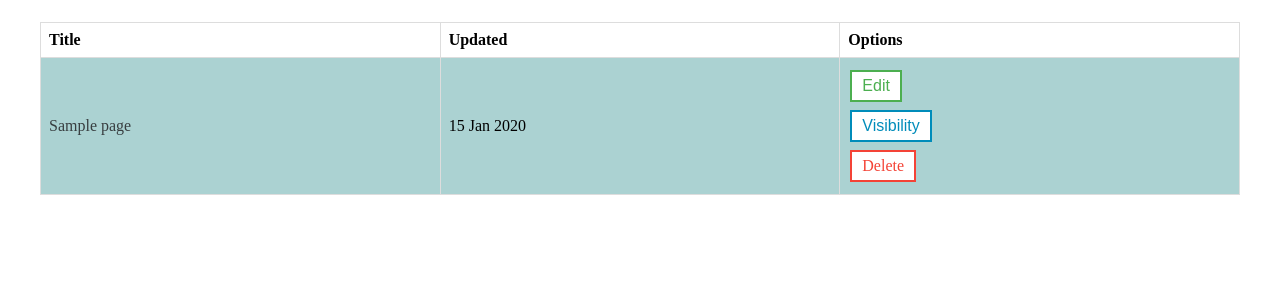
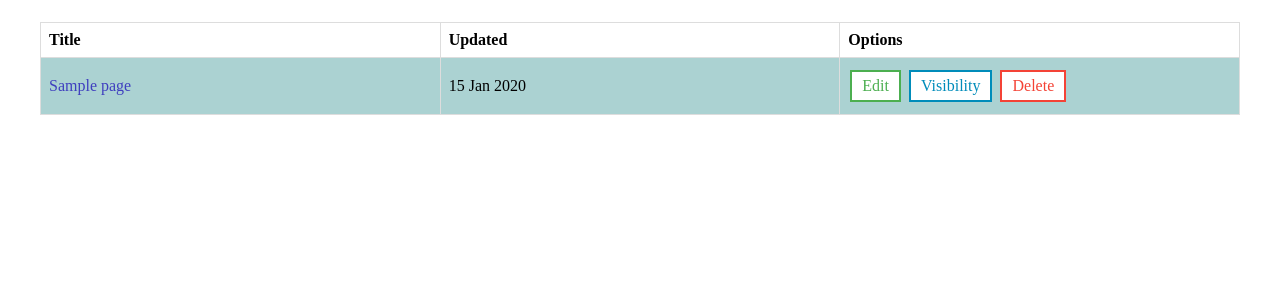
Before and after one commit to blics18/Portal_CMS, a Node project: template views/admin.ejs in a window 1280 px wide. Shown: the part 128-428 px from the top of the page. Run offline with Node 20 templates, Linux system fonts and the light colour scheme; the template is opened without the code that fills it: most values are stand-ins (such as "Sample title", 1, 10 or a date in 2020).

Commit message:
Added visibility of pages

```diff
--- a/models/page.js
+++ b/models/page.js
@@ -8,7 +8,8 @@ var schema = mongoose.Schema({
 		footer: {type: String, required: true},
 		template: {type: String, required: true},
 		user: {type: Object, required: true},
-		date: {type: Date, required: true}
+		date: {type: Date, required: true},
+		visible: {type: Boolean, required: true}
 });
 
 module.exports = mongoose.model('page', schema);
--- a/public/stylesheets/admin.css
+++ b/public/stylesheets/admin.css
@@ -133,6 +133,7 @@ a{
 }
 
 
+
 /*-------Navbar------*/
 nav{
 	padding: 10px 10px;
@@ -176,16 +177,18 @@ td, th {
     width: 33.333%;
 }
 
-td a{
-	color: #383E40;
+td a.pages{
+	/* color: #383E40; */
+	color: #3F3FBF;
 }
 
-td a:hover{
-	border-bottom: 1px solid black;
+td a.pages:hover{
+	border-bottom: 1px solid #3F3FBF;
 }
 
-td a:visited{
-	color: #383E40;
+td a.pages:visited{
+	/* color: #383E40;*/
+	color: #3F3FBF;
 }
 
 tr:nth-child(even) {
@@ -213,6 +216,10 @@ tr:nth-child(even) {
     border: 2px solid #4CAF50;
 }
 
+.edit:visited{
+	color: #4CAF50;
+}
+
 .edit:hover {
     background-color: #4CAF50;
     color: white;
@@ -222,6 +229,10 @@ tr:nth-child(even) {
     background-color: white;
     color: #008CBA;
     border: 2px solid #008CBA;
+}
+
+.visibility:visited{
+	color: #008CBA;
 }
 
 .visibility:hover {
@@ -235,6 +246,10 @@ tr:nth-child(even) {
     border: 2px solid #f44336;
 }
 
+.delete:visited{
+	color: #f44336;
+}
+
 .delete:hover {
     background-color: #f44336;
     color: white;
--- a/views/admin.ejs
+++ b/views/admin.ejs
@@ -22,19 +22,16 @@
 
 				<% for (var i = 0; i < pages.length; i++){ %>
 			  	<tr>
-			  		<td><a href="/<%= pages[i].title %>"><%= pages[i].title %></a></td>
+						<% if (pages[i].visible) { %>
+							<td><a href="/<%= pages[i].title %>" class="pages"><%= pages[i].title %></a></td>
+						<% }else{ %>
+							<td><%= pages[i].title %></td>
+			  		<% } %>
 			  		<td><%= pages[i].date %></td>
 			  		<td>
-							<form action="#" method="PUT">
-				  			<button type="submit" class="button edit"><input type="hidden" name="url" value="<%= pages[i].url %>">Edit</button>
-							</form>
-							<form action="#" method="GET">
-								<button class="button visibility">Visibility</button>
-							</form>
-							<!-- <form action="/admin/deletePage" method="DELETE"> -->
-								<!-- <button type="submit" class="button delete"><input type="hidden" name="url" value="<%= pages[i].url %>">Delete</button> -->
+				  			<a href="#" class="button edit">Edit</a>
+								<a href="/admin/visiblePage/<%= pages[i].url %>" class="button visibility">Visibility</a>
 								<a href="/admin/deletePage/<%= pages[i].url%>" class="button delete">Delete</a>
-							<!-- </form> -->
 					</td>
 			  	</tr>
 				<% } %>
```
Also changed, not shown: routes/admin.js (+27 -1 lines).
